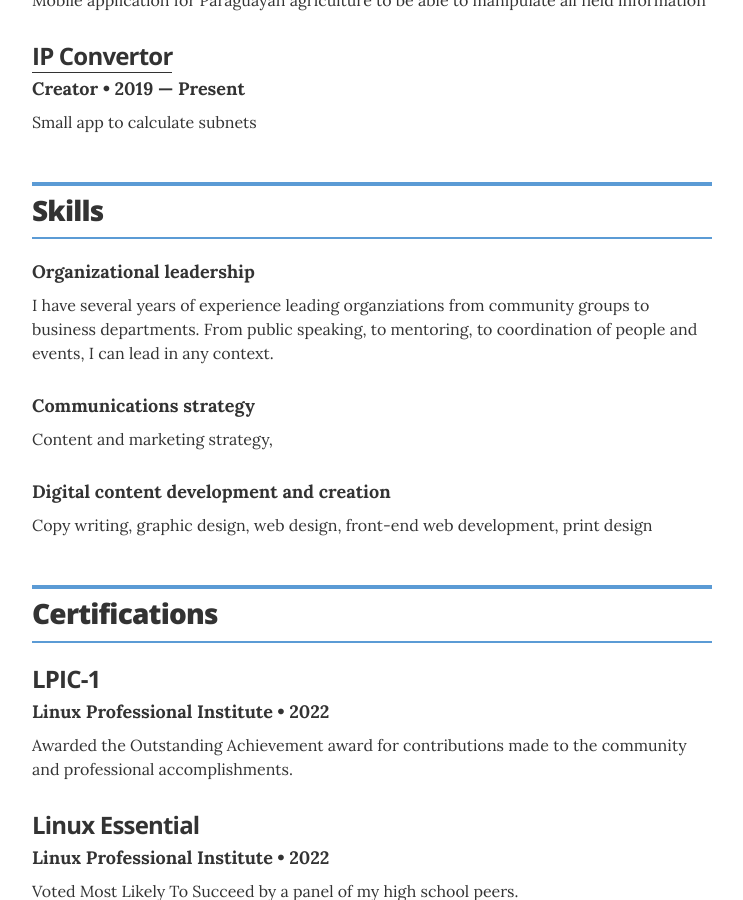
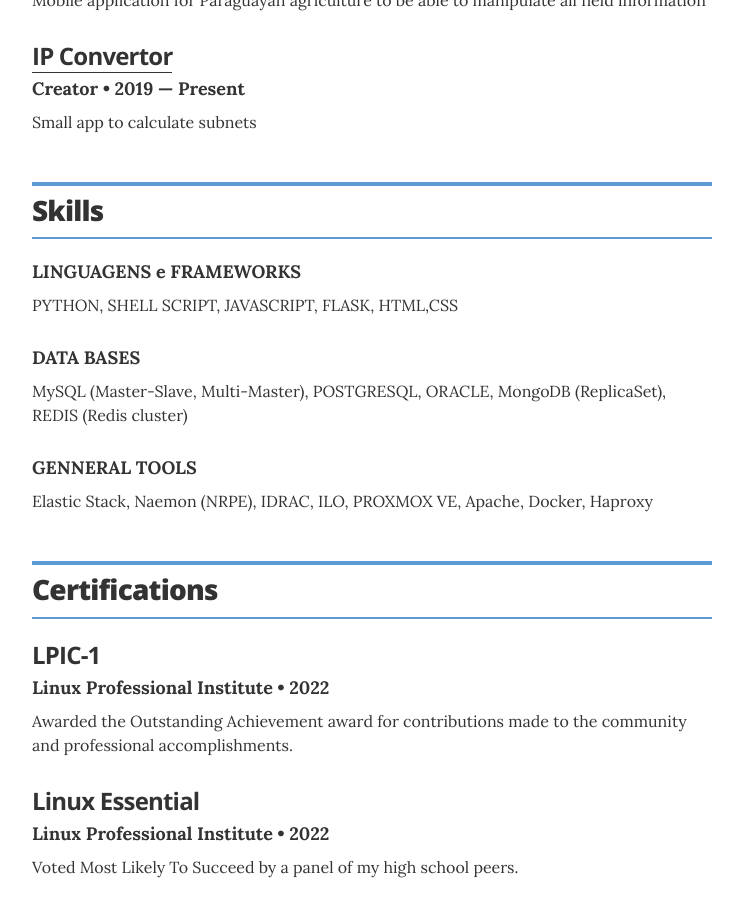
Before and after one commit to joselluis7/joselluis7.github.io, a Jekyll site: the page built from index.html, in a window 1280 px wide and 900 px high, scrolled down 1803 px. Shown: the whole window, without its empty margins (268-1011 px from the left). Built offline with Jekyll 4.4.1, drawn with Linux system fonts in a browser that asks for light colours.

Commit message:
add content to skill section

```diff
--- a/_data/skills.yml
+++ b/_data/skills.yml
@@ -1,12 +1,12 @@
 # Skills
 # Organizational leadership
-- skill: Organizational leadership
-  description: I have several years of experience leading organziations from community groups to business departments. From public speaking, to mentoring, to coordination of people and events, I can lead in any context.
+- skill: LINGUAGENS e FRAMEWORKS
+  description: PYTHON, SHELL SCRIPT, JAVASCRIPT, FLASK, HTML,CSS
 
 # Communications strategy
-- skill: Communications strategy
-  description: Content and marketing strategy,
+- skill: DATA BASES
+  description: MySQL (Master-Slave, Multi-Master), POSTGRESQL, ORACLE, MongoDB (ReplicaSet), REDIS (Redis cluster)
 
 # Digital content development and creation
-- skill: Digital content development and creation
-  description: Copy writing, graphic design, web design, front-end web development, print design
+- skill: GENNERAL TOOLS
+  description: Elastic Stack, Naemon (NRPE), IDRAC, ILO, PROXMOX VE, Apache, Docker, Haproxy
```
